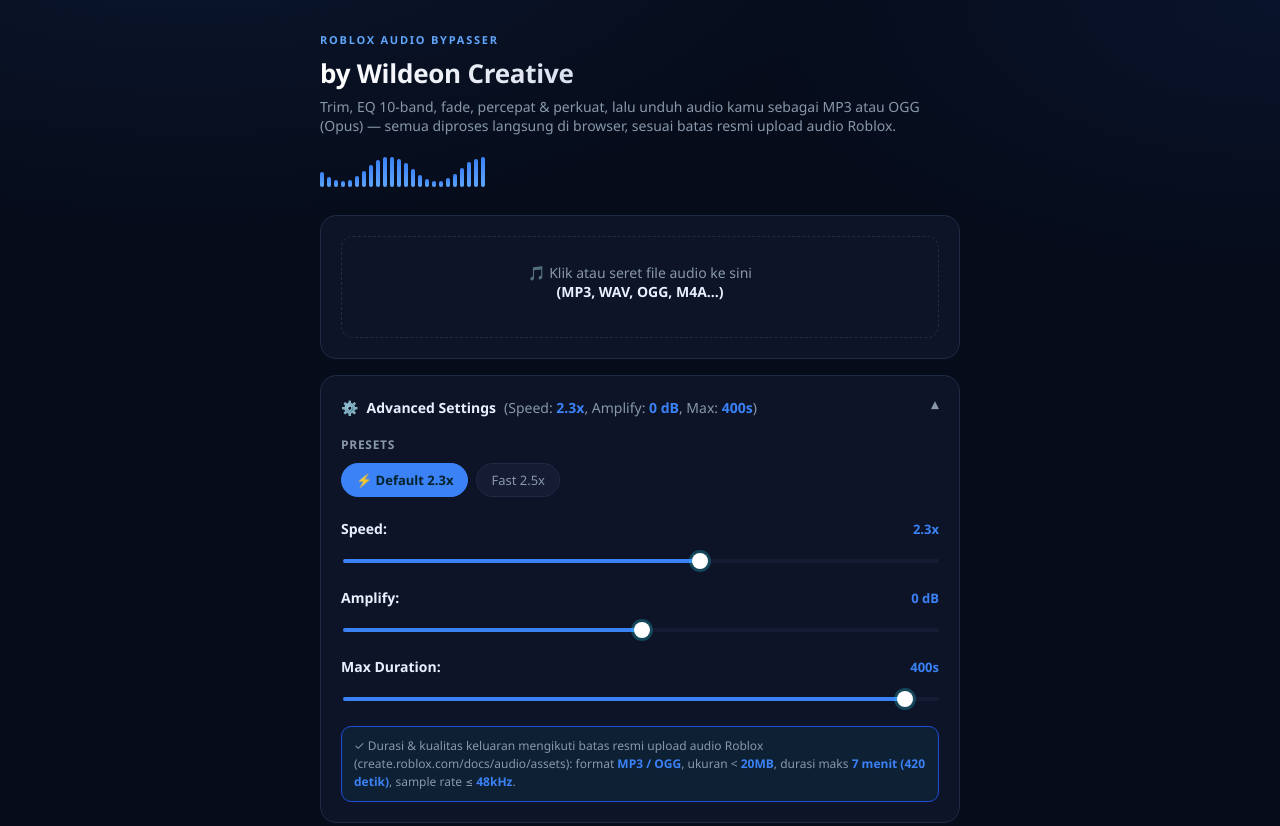
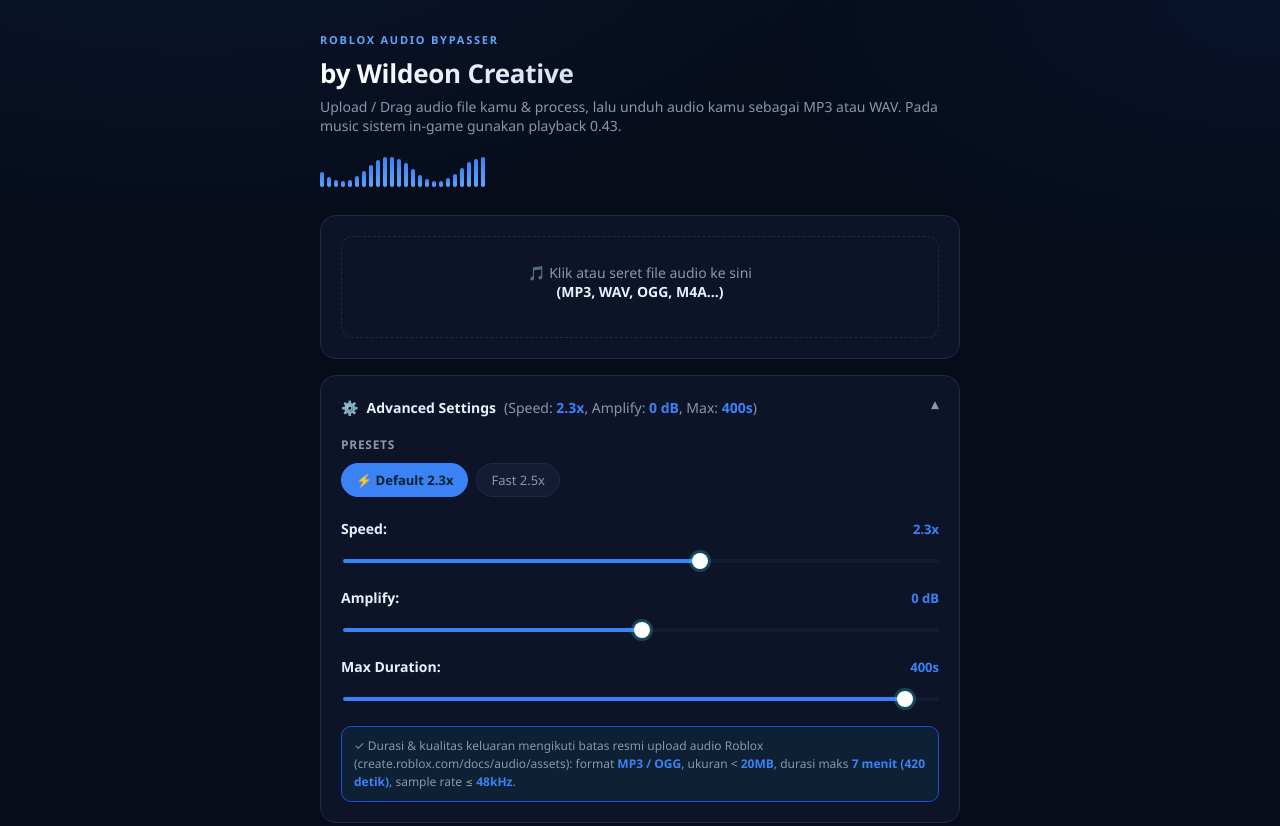
Before and after one commit to Kelpinn55/audio-pass, a plain HTML site: page index.html in a window 1280 px wide. Shown: the top 826 px of the page. Drawn offline with Linux system fonts and the light colour scheme.

Commit message:
Update index.html

```diff
--- a/index.html
+++ b/index.html
@@ -221,7 +221,7 @@
   <div class="hero">
     <div class="eyebrow">Roblox Audio Bypasser</div>
     <h1>by Wildeon Creative</h1>
-    <p class="sub">Trim, EQ 10-band, fade, percepat &amp; perkuat, lalu unduh audio kamu sebagai MP3 atau OGG (Opus) — semua diproses langsung di browser, sesuai batas resmi upload audio Roblox.</p>
+    <p class="sub">Upload / Drag audio file kamu &amp; process, lalu unduh audio kamu sebagai MP3 atau WAV. Pada music sistem in-game gunakan playback 0.43.</p>
     <div class="wave" id="wave"></div>
   </div>
 
```
